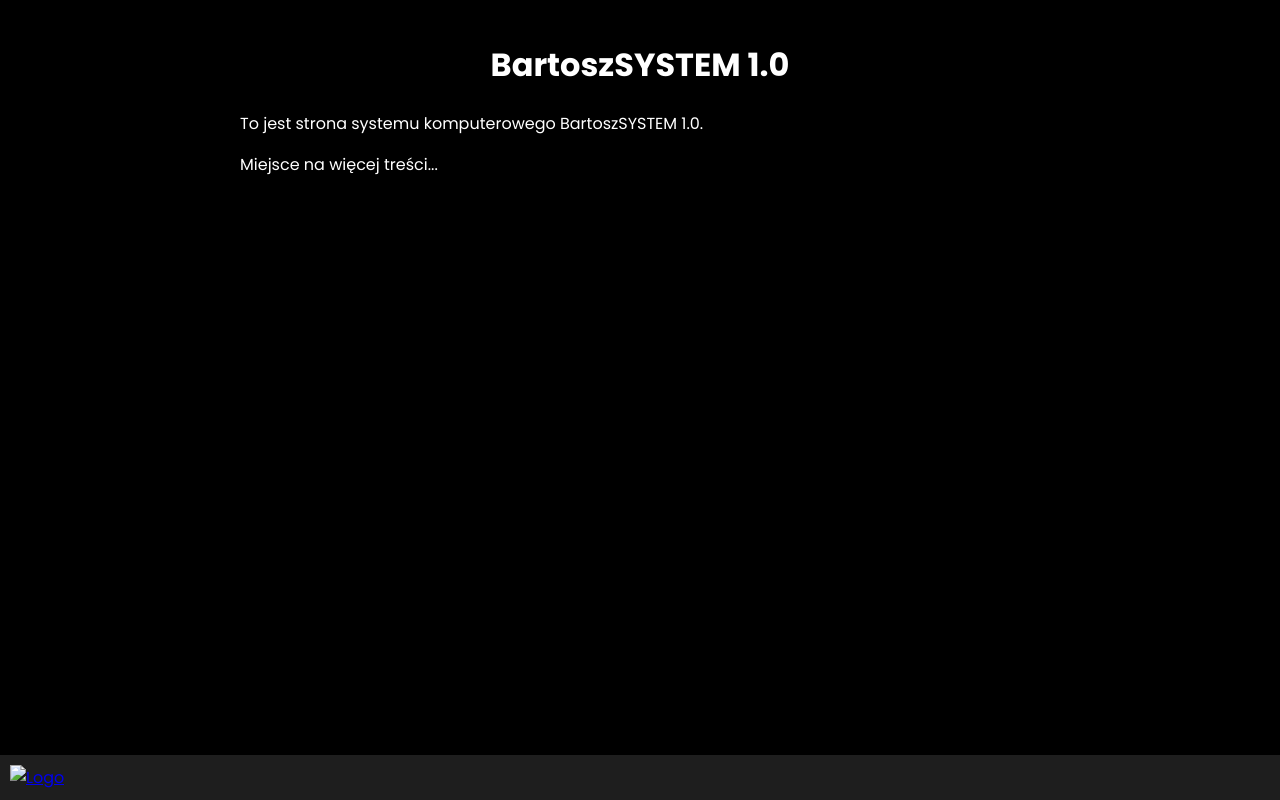
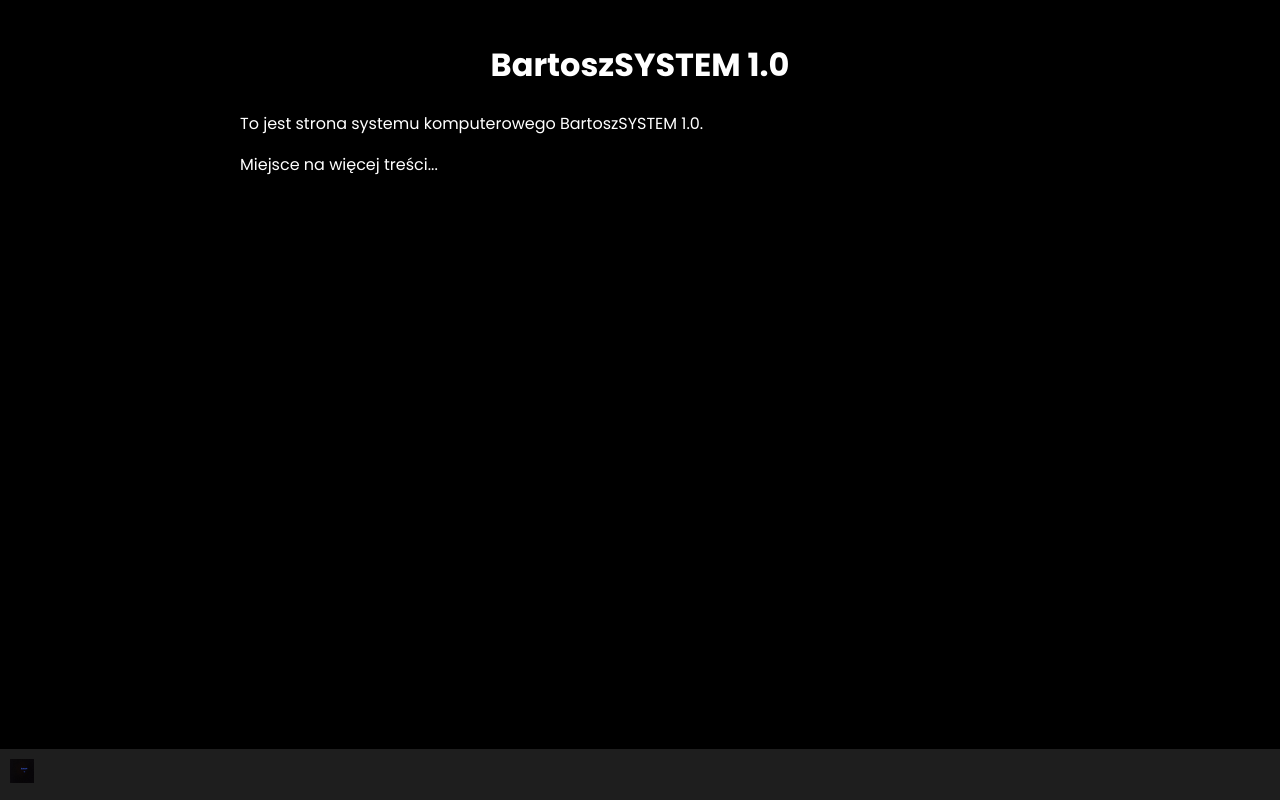
Before and after one commit to Bartosz8291/bartoszos10, a plain HTML site: page os/index.html in a window 1280 px wide. Drawn offline with Linux system fonts and the light colour scheme.

Commit message:
Update index.html

```diff
--- a/os/index.html
+++ b/os/index.html
@@ -6,7 +6,7 @@
     <title>BartoszSYSTEM 1.0</title>
     <link href="https://fonts.googleapis.com/css2?family=Poppins:wght@400;700&display=swap" rel="stylesheet">
     <!-- Apple Touch Icon -->
-    <link rel="apple-touch-icon" sizes="180x180" href="images/logo/logo.png">
+    <link rel="apple-touch-icon" sizes="180x180" href="images/logo.png">
     <style>
         body {
             background-color: #000;
@@ -89,7 +89,7 @@
     <!-- Taskbar -->
     <div class="taskbar">
         <a href="#" class="start-button">
-            <img src="images/logo/logo.png" alt="Logo" height="180" width="180">
+            <img src="images/logo.png" alt="Logo" height="180" width="180">
         </a>
         <!-- Start Menu -->
         <div class="start-menu" id="start">
```
